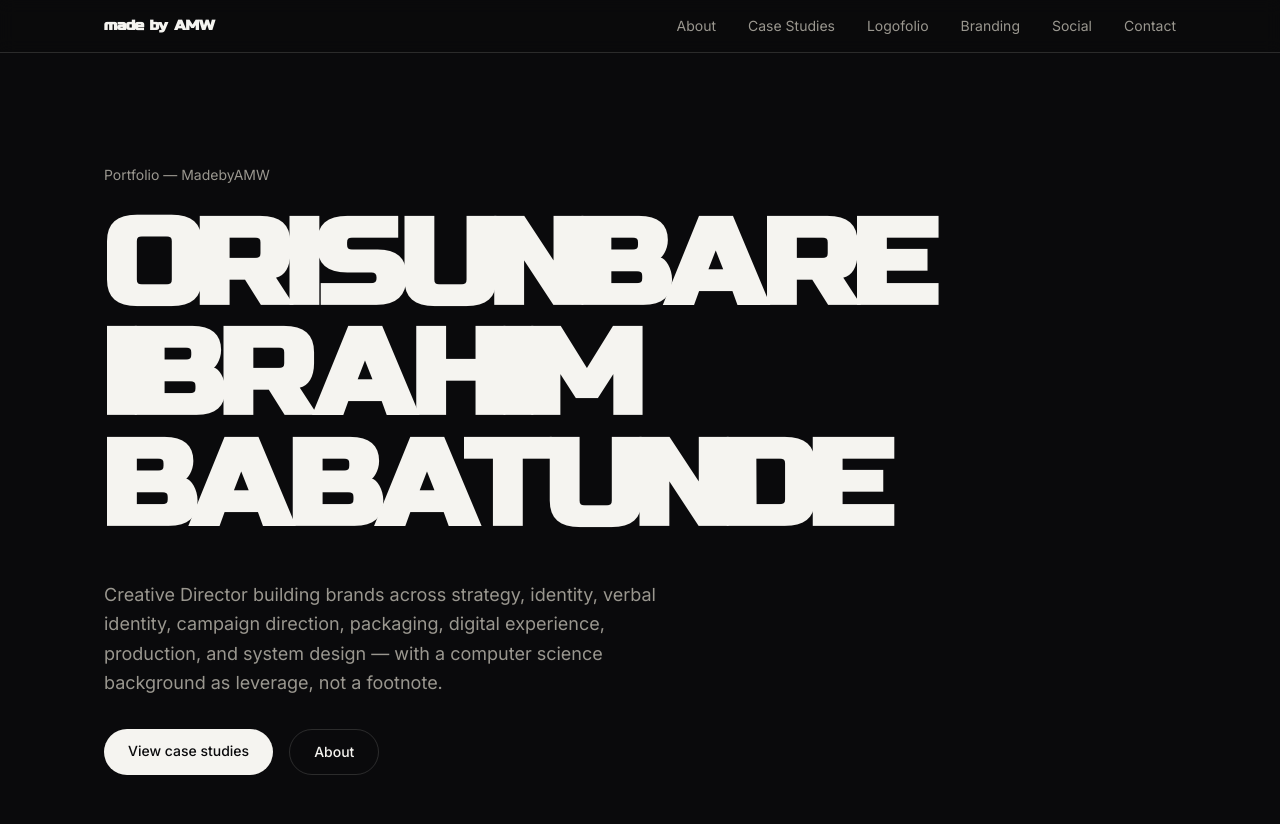
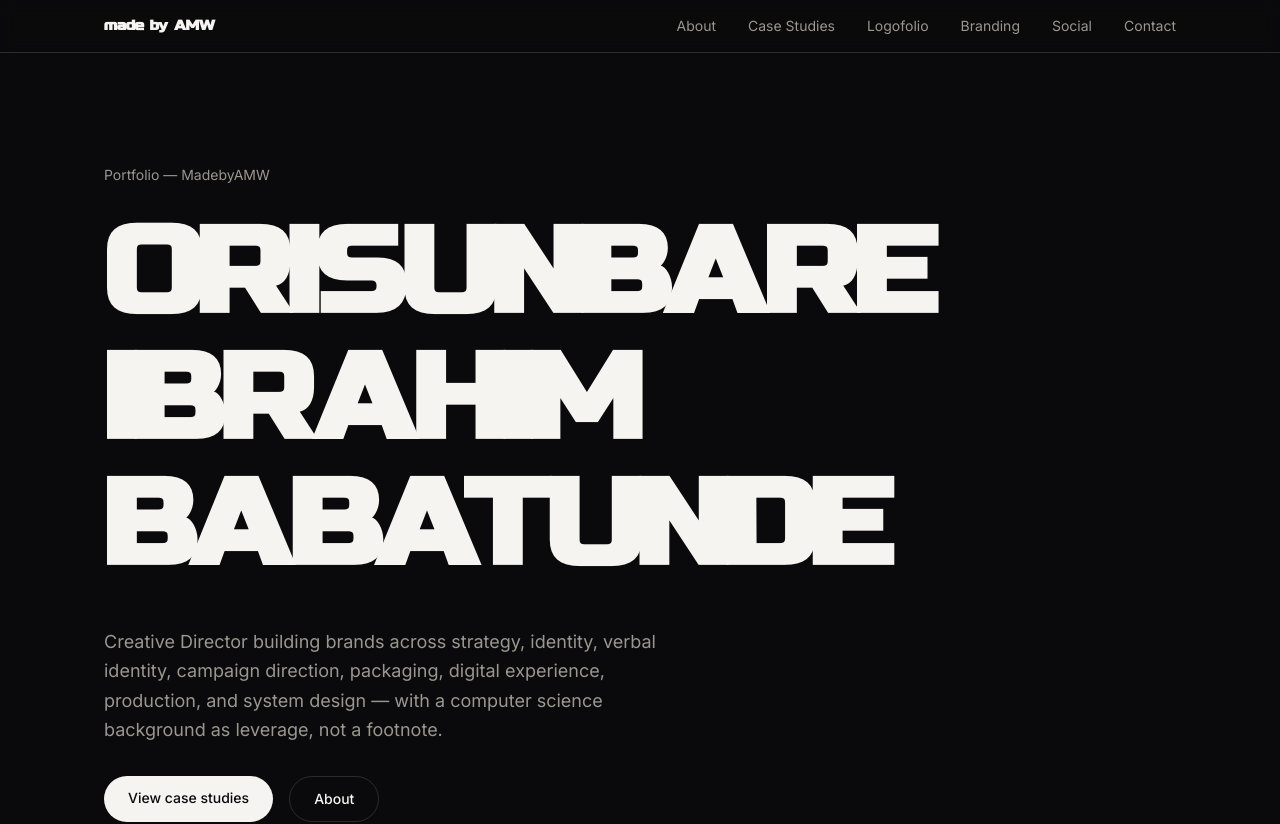
Before and after one commit to artmindworks/thebio-potfolio, a Next.js app: page / in a window 1280 px wide. Shown: the top 824 px of the page. Built offline with nearby package versions, Linux system fonts and the light colour scheme.

Commit message:
Update page.tsx

```diff
--- a/app/page.tsx
+++ b/app/page.tsx
@@ -36,7 +36,7 @@ export default function Home() {
       {/* Hero */}
       <section className="mx-auto max-w-6xl px-6 pb-20 pt-20 md:px-10 md:pb-28 md:pt-28">
         <p className="mb-6 text-sm text-[var(--fg-muted)]">Portfolio — MadebyAMW</p>
-        <h1 className="font-[family-name:var(--font-display)] text-[13vw] font-extrabold leading-[0.92] tracking-tight md:text-[7.5rem]">
+        <h1 className="font-[family-name:var(--font-display)] text-[13vw] font-extrabold leading-[1.05] tracking-tight md:text-[7.5rem]">
           ORISUNBARE
           <br />
           IBRAHIM
```
